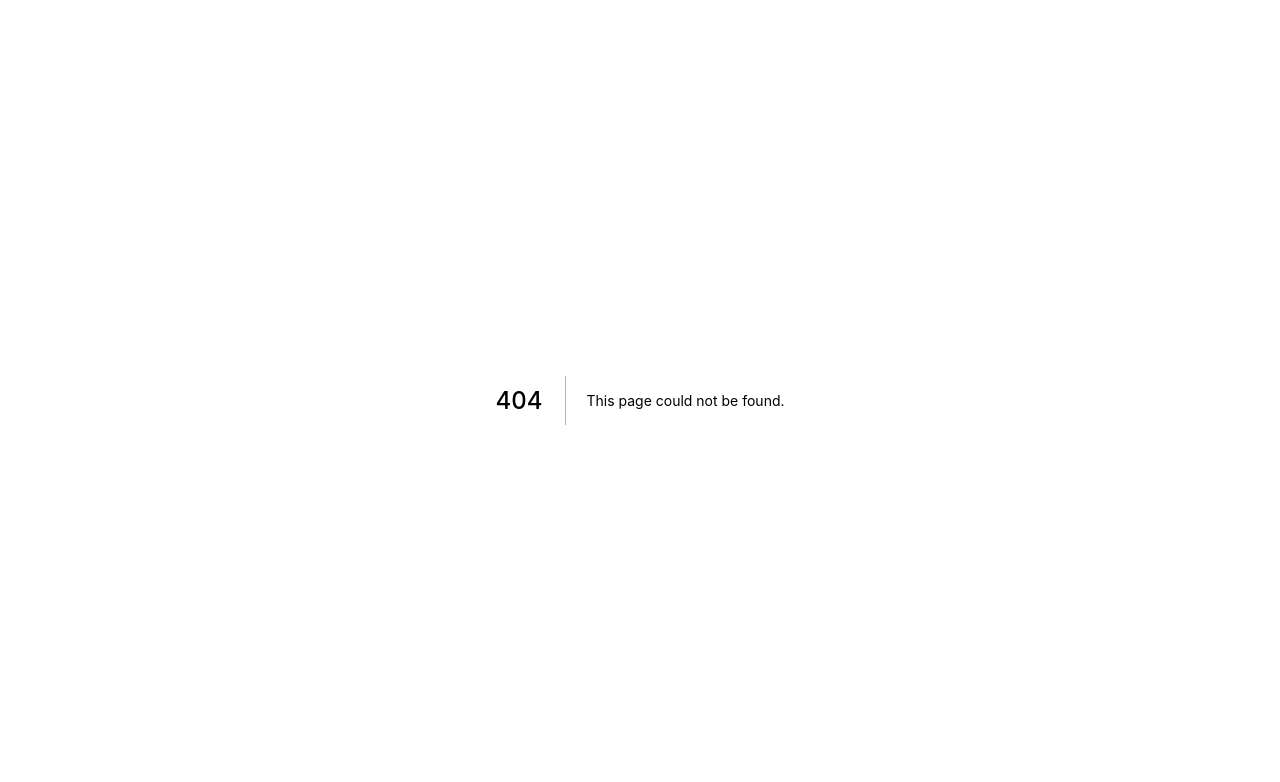
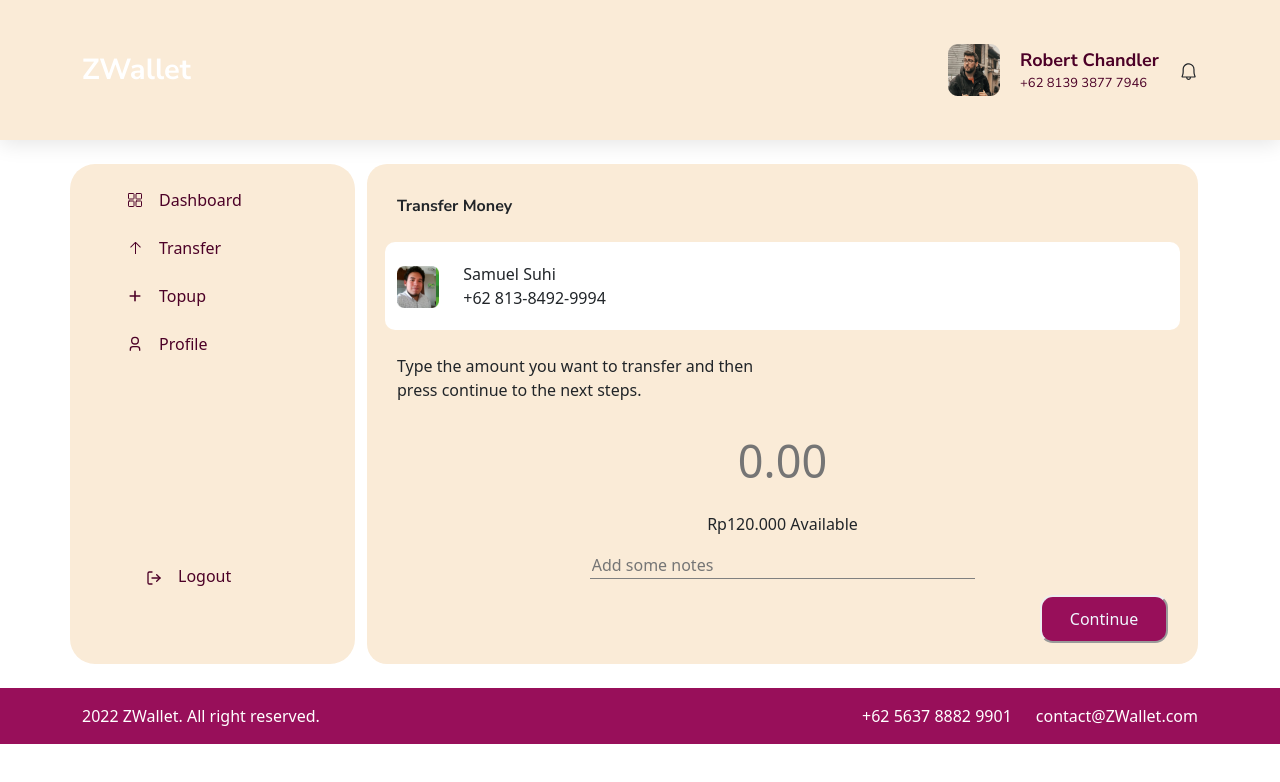
Before and after one commit to aviantofan/Excash-frontend, a Next.js app: page /transferInput in a window 1280 px wide. Before the commit this address had no page. Shown: the top 782 px of the page. Built offline with nearby package versions, Linux system fonts and the light colour scheme.

Commit message:
feat: add init

```diff
--- /dev/null
+++ b/pages/transferInput.js
@@ -0,0 +1,64 @@
+import SideBar from '../components/SideBar'
+import Image from 'next/image'
+import Header from '../components/Header'
+import Footer from '../components/Footer'
+import Input from '../components/Input'
+import Button from '../components/Button'
+
+const transferInput = () => {
+  return (
+    <>
+      <Header />
+      <div className='container mt-4 mb-4'>
+        <div className='row'>
+          <div className='col-3 sideBar bg-color5' key='sideBar'>
+            <SideBar />
+          </div>
+          <div className='col'>
+            <div className='container dataTransfer bg-color5'>
+              <div className='row'>
+                <div className='col-6 mb-3 text'>Transfer Money</div>
+              </div>
+              <div className='row mt-2 data bg-white align-items-center'>
+                <div className='col-lg-1 mb-3 pt-4' key='history'>
+                  <Image src='/images/2.png' width={56} height={56} alt='user' />
+                </div>
+                <div className='col-lg-11'>
+                  <div>Samuel Suhi</div>
+                  <div>+62 813-8492-9994</div>
+                </div>
+              </div>
+              <div className='row mt-4'>
+                <div>Type the amount you want to transfer and then <br />
+                  press continue to the next steps.</div>
+              </div>
+              <div className='row mt-4'>
+                <div className='col-12'>
+                  <Input type='text' className='input-amount text-center text-color4 w-100' placeholder='0.00' />
+                </div>
+              </div>
+              <div className='row mt-3'>
+                <div className='col-12 text-center'>
+                  <div>Rp{Number('120000').toLocaleString('id-ID')} Available</div>
+                </div>
+              </div>
+              <div className='row mt-3' >
+                <div className='col-12 text-center'>
+                  <Input type='text' className='input-underline text-start bg-color5 text-color4 w-50' placeholder='Add some notes' />
+                </div>
+              </div>
+              <div className='row mt-3' >
+                <div className='col-12 text-end'>
+                  <Button type='text' className='transferInput'>Continue</Button>
+                </div>
+              </div>
+            </div>
+          </div>
+        </div>
+      </div>
+      <Footer />
+    </>
+  )
+}
+
+export default transferInput
```
